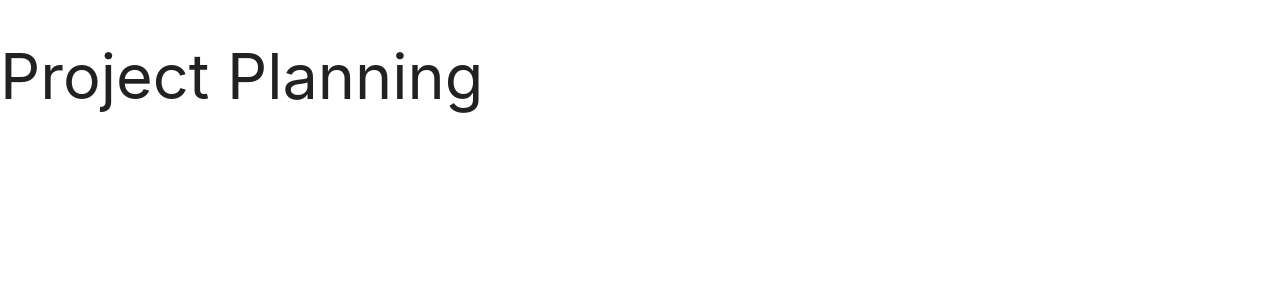
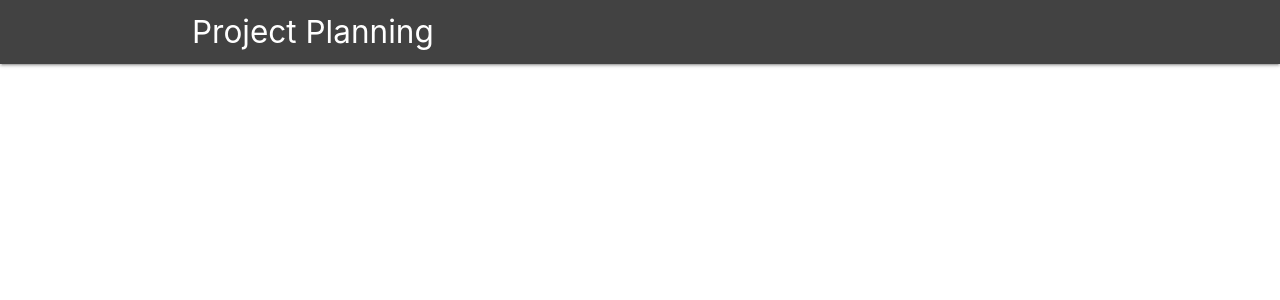
Before and after one commit to J-DK/react-redux-firebase, a React (Create React App) app: page / in a window 1280 px wide. Shown: the top 300 px of the page. Built offline with nearby package versions, Linux system fonts and the light colour scheme.

Commit message:
feat(navbar): added a navigation bar and used it in a route

```diff
--- a/package.json
+++ b/package.json
@@ -8,6 +8,7 @@
     "@testing-library/user-event": "^7.1.2",
     "react": "^16.12.0",
     "react-dom": "^16.12.0",
+    "react-router-dom": "^5.1.2",
     "react-scripts": "3.3.0"
   },
   "scripts": {
--- a/src/App.js
+++ b/src/App.js
@@ -1,11 +1,15 @@
 import React, {Component} from 'react';
+import {BrowserRouter} from "react-router-dom";
+import Navbar from "./components/layout/Navbar";
 
 class App extends Component {
     render() {
         return (
-            <div className="App">
-                <h1>Project Planning</h1>
-            </div>
+            <BrowserRouter>
+                <div className="App">
+                    <Navbar/>
+                </div>
+            </BrowserRouter>
         );
     }
 }
--- /dev/null
+++ b/src/components/layout/Navbar.js
@@ -0,0 +1,18 @@
+import React from 'react';
+import {Link} from "react-router-dom";
+
+
+const Navbar = () => {
+    return (
+        <nav className="nav-wrapper grey darken-3">
+            <div className="container">
+                <Link to='/' className="brand-logo">
+                    Project Planning
+                </Link>
+            </div>
+
+        </nav>
+    );
+};
+
+export default Navbar;
```
